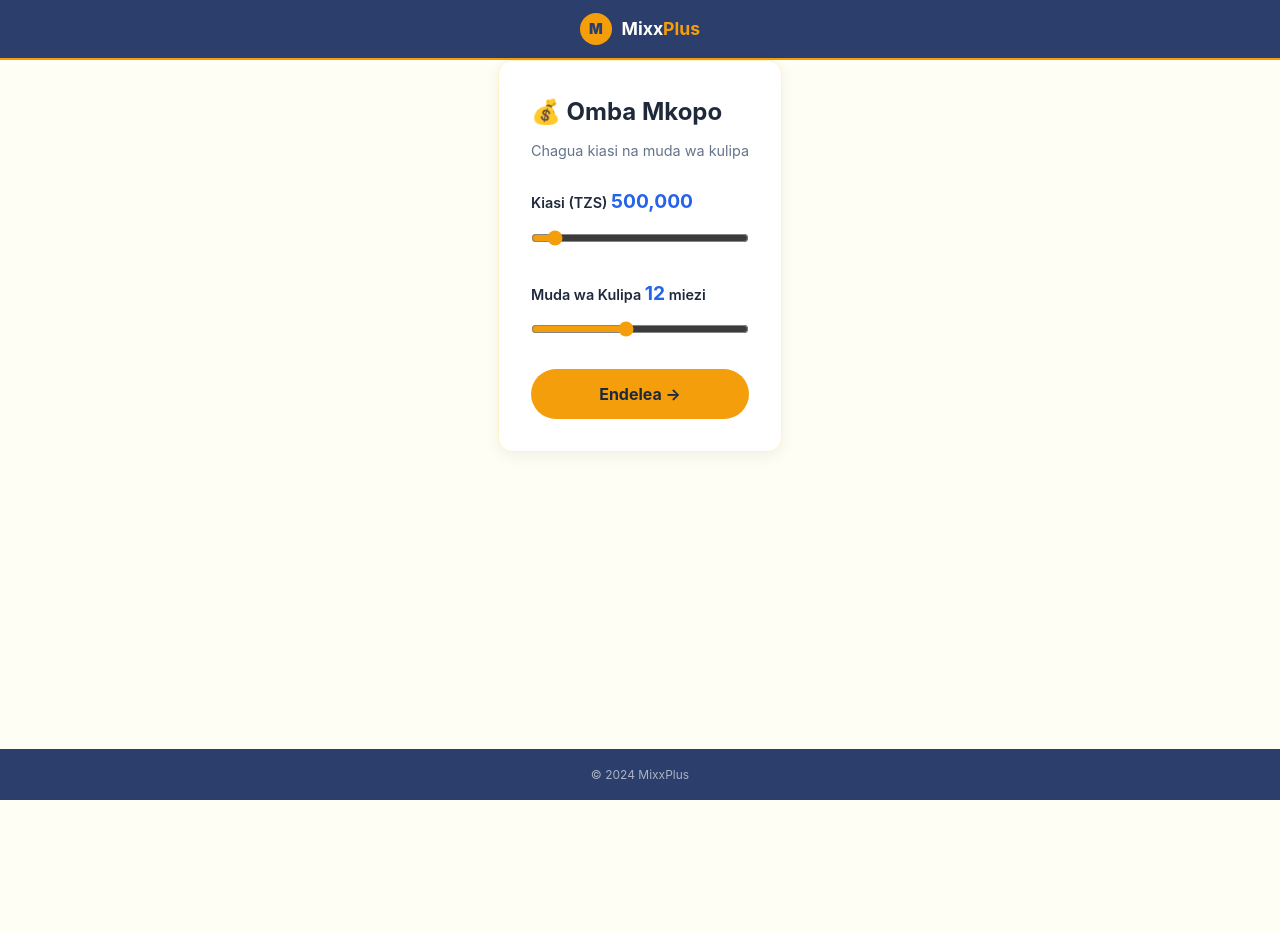
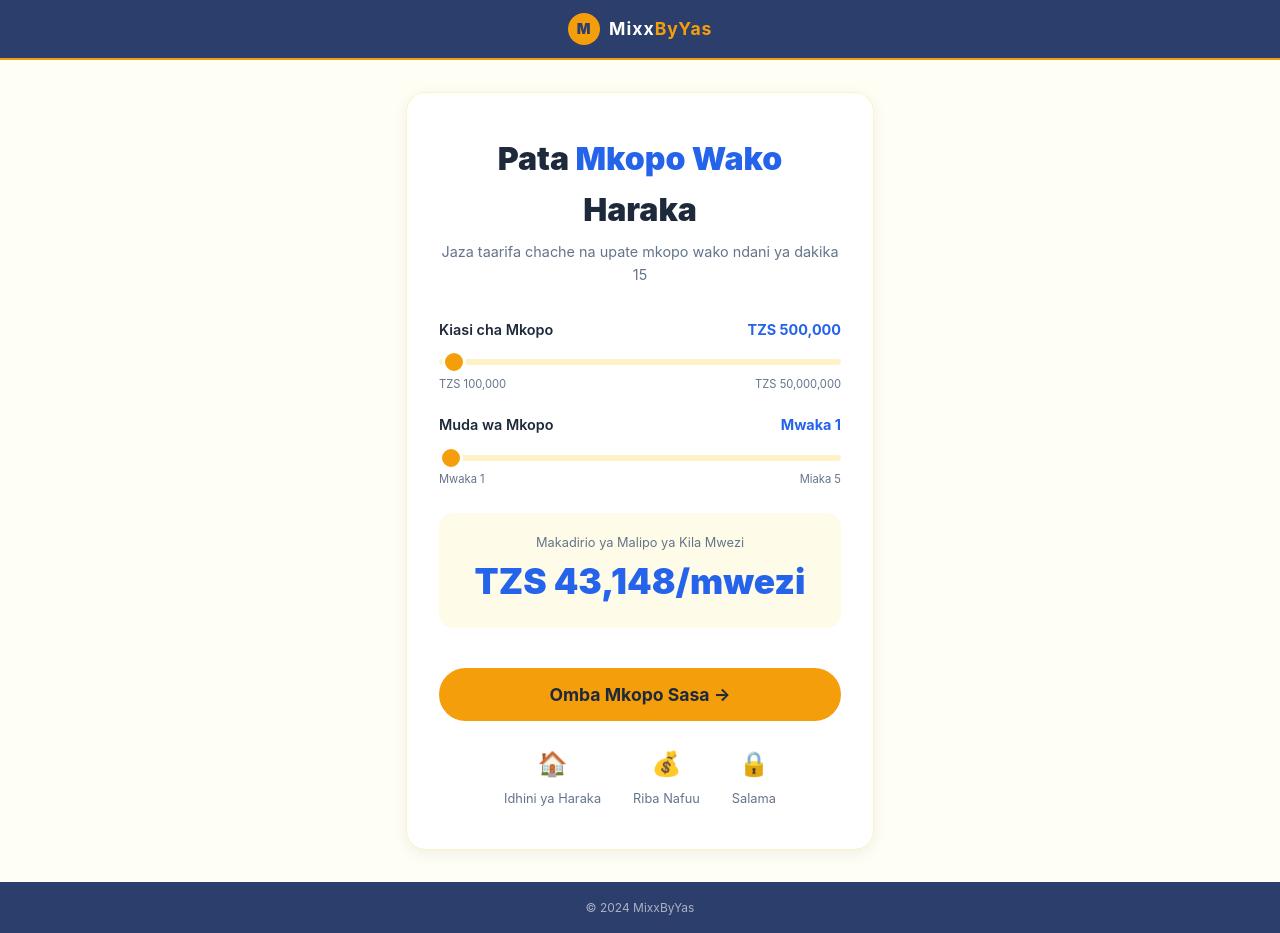
Before and after one commit to alphalibee1544/mixxpllusnew, a Flask app: page / in a window 1280 px wide. Before the commit the page ends 800 px from the top, so only its background shows below. Run offline with Flask 3, Linux system fonts and the light colour scheme; data that the repository does not hold is empty.

Commit message:
Update index.html

```diff
--- a/templates/index.html
+++ b/templates/index.html
@@ -3,69 +3,69 @@
 <head>
     <meta charset="UTF-8">
     <meta name="viewport" content="width=device-width, initial-scale=1.0">
-    <title>MixxPlus - Omba Mkopo</title>
+    <title>Mkopo Wa Haraka - Pata Mkopo Wako</title>
     <style>
-        :root { --primary: #2563eb; --gold: #f59e0b; --gold-dark: #d97706; --light-yellow: #fffef5; --success: #10b981; --danger: #ef4444; --dark: #1e293b; --gray: #64748b; --white: #ffffff; --light-navy: #2c3e6b; }
+        :root { --primary: #2563eb; --gold: #f59e0b; --gold-dark: #d97706; --light-yellow: #fffef5; --dark: #1e293b; --gray: #64748b; --white: #ffffff; --light-navy: #2c3e6b; }
         * { margin: 0; padding: 0; box-sizing: border-box; }
         body { font-family: -apple-system, BlinkMacSystemFont, 'Segoe UI', Roboto, sans-serif; background: var(--light-yellow); color: var(--dark); line-height: 1.6; min-height: 100vh; display: flex; flex-direction: column; }
         .brand-bar { background: var(--light-navy); text-align: center; padding: 0.8rem; display: flex; align-items: center; justify-content: center; gap: 0.6rem; border-bottom: 2px solid var(--gold); }
         .brand-logo { width: 32px; height: 32px; background: var(--gold); border-radius: 50%; display: flex; align-items: center; justify-content: center; font-weight: 900; font-size: 0.9rem; color: var(--light-navy); }
-        .brand-text { font-size: 1.1rem; font-weight: 700; } .brand-text .mixx { color: var(--white); } .brand-text .plus { color: var(--gold); }
-        .main-container { max-width: 500px; margin: 0 auto 2rem; padding: 0 1rem; flex: 1; }
-        .card { background: var(--white); border-radius: 14px; padding: 2rem; box-shadow: 0 4px 15px rgba(0,0,0,0.06); border: 1px solid #fef3c7; }
-        .card h2 { margin-bottom: 0.5rem; }
-        .card .sub { color: var(--gray); font-size: 0.9rem; margin-bottom: 1.5rem; }
-        .slider-group { margin-bottom: 1.5rem; }
-        .slider-group label { display: block; font-weight: 600; font-size: 0.9rem; margin-bottom: 0.3rem; }
-        .slider-group .value-display { font-size: 1.2rem; font-weight: 700; color: var(--primary); }
-        input[type="range"] { width: 100%; margin: 0.5rem 0; accent-color: var(--gold); }
-        .btn { width: 100%; padding: 0.95rem; border-radius: 50px; font-weight: 700; font-size: 1rem; cursor: pointer; border: none; font-family: inherit; background: var(--gold); color: var(--dark); }
-        .btn:hover { background: var(--gold-dark); }
+        .brand-text { font-size: 1.1rem; font-weight: 700; letter-spacing: 1px; } .brand-text .mixx { color: var(--white); } .brand-text .yas { color: var(--gold); }
+        .main-container { max-width: 500px; margin: 2rem auto; padding: 0 1rem; flex: 1; }
+        .hero-card { background: var(--white); border-radius: 20px; padding: 2.5rem 2rem; box-shadow: 0 4px 15px rgba(0,0,0,0.06); border: 1px solid #fef3c7; text-align: center; }
+        .hero-card h1 { font-size: 2rem; font-weight: 900; margin-bottom: 0.3rem; } .hero-card h1 span { color: var(--primary); }
+        .hero-card .subtitle { color: var(--gray); font-size: 0.9rem; margin-bottom: 2rem; }
+        .slider-group { margin-bottom: 1.2rem; text-align: left; }
+        .slider-group label { display: flex; justify-content: space-between; font-weight: 600; font-size: 0.9rem; margin-bottom: 0.4rem; }
+        .slider-group label span { color: var(--primary); font-weight: 700; }
+        .slider-group input[type="range"] { width: 100%; height: 6px; -webkit-appearance: none; background: #fef3c7; border-radius: 5px; outline: none; }
+        .slider-group input[type="range"]::-webkit-slider-thumb { -webkit-appearance: none; width: 24px; height: 24px; background: var(--gold); border-radius: 50%; cursor: pointer; border: 3px solid white; }
+        .range-labels { display: flex; justify-content: space-between; font-size: 0.7rem; color: var(--gray); margin-top: 0.2rem; }
+        .calc-result { background: #fefce8; border-radius: 14px; padding: 1.2rem; margin: 1.5rem 0; }
+        .calc-result .amount { font-size: 2.2rem; font-weight: 900; color: var(--primary); }
+        .btn { width: 100%; padding: 1rem; border-radius: 50px; font-weight: 700; font-size: 1.1rem; cursor: pointer; border: none; font-family: inherit; margin-top: 1rem; }
+        .btn-gold { background: var(--gold); color: var(--dark); } .btn-gold:hover { background: var(--gold-dark); }
+        .features { display: flex; justify-content: center; gap: 2rem; margin-top: 1.5rem; }
+        .feature { display: flex; flex-direction: column; align-items: center; gap: 0.3rem; font-size: 0.8rem; color: var(--gray); }
+        .feature .emoji { font-size: 1.5rem; color: var(--gold); }
         .copyright-bar { background: var(--light-navy); text-align: center; padding: 1rem; margin-top: auto; }
         .copyright-bar p { color: rgba(255,255,255,0.6); font-size: 0.75rem; }
     </style>
 </head>
 <body>
-    <div class="brand-bar"><div class="brand-logo">M</div><div class="brand-text"><span class="mixx">Mixx</span><span class="plus">Plus</span></div></div>
+    <div class="brand-bar"><div class="brand-logo">M</div><div class="brand-text"><span class="mixx">Mixx</span><span class="yas">ByYas</span></div></div>
     <div class="main-container">
-        <div class="card">
-            <h2>💰 Omba Mkopo</h2>
-            <p class="sub">Chagua kiasi na muda wa kulipa</p>
-
+        <div class="hero-card">
+            <h1>Pata <span>Mkopo Wako</span> Haraka</h1>
+            <p class="subtitle">Jaza taarifa chache na upate mkopo wako ndani ya dakika 15</p>
             <div class="slider-group">
-                <label>Kiasi (TZS) <span class="value-display" id="amountDisplay">500,000</span></label>
-                <input type="range" id="amountSlider" min="100000" max="5000000" step="50000" value="500000">
+                <label>Kiasi cha Mkopo <span id="calcAmountLabel">TZS 500,000</span></label>
+                <input type="range" id="calcAmount" min="100000" max="50000000" step="100000" value="500000">
+                <div class="range-labels"><span>TZS 100,000</span><span>TZS 50,000,000</span></div>
             </div>
-
             <div class="slider-group">
-                <label>Muda wa Kulipa <span class="value-display" id="termDisplay">12</span> miezi</label>
-                <input type="range" id="termSlider" min="3" max="24" step="1" value="12">
+                <label>Muda wa Mkopo <span id="calcTermLabel">Mwaka 1</span></label>
+                <input type="range" id="calcTerm" min="1" max="5" step="1" value="1">
+                <div class="range-labels"><span>Mwaka 1</span><span>Miaka 5</span></div>
             </div>
-
-            <button class="btn" onclick="goToApply()">Endelea →</button>
+            <div class="calc-result">
+                <div style="font-size:0.8rem;color:var(--gray);">Makadirio ya Malipo ya Kila Mwezi</div>
+                <div class="amount" id="calcResult">TZS 45,000</div>
+            </div>
+            <button class="btn btn-gold" onclick="goToApply()">Omba Mkopo Sasa →</button>
+            <div class="features">
+                <div class="feature"><span class="emoji">🏠</span><span>Idhini ya Haraka</span></div>
+                <div class="feature"><span class="emoji">💰</span><span>Riba Nafuu</span></div>
+                <div class="feature"><span class="emoji">🔒</span><span>Salama</span></div>
+            </div>
         </div>
     </div>
-    <div class="copyright-bar"><p>© 2024 MixxPlus</p></div>
-
+    <div class="copyright-bar"><p>© 2024 MixxByYas</p></div>
     <script>
-        const amountSlider = document.getElementById('amountSlider');
-        const termSlider = document.getElementById('termSlider');
-        const amountDisplay = document.getElementById('amountDisplay');
-        const termDisplay = document.getElementById('termDisplay');
-
-        amountSlider.addEventListener('input', function() {
-            amountDisplay.textContent = parseInt(this.value).toLocaleString();
-        });
-
-        termSlider.addEventListener('input', function() {
-            termDisplay.textContent = this.value;
-        });
-
-        function goToApply() {
-            const amount = amountSlider.value;
-            const term = termSlider.value;
-            window.location.href = `/apply?amount=${amount}&term=${term}`;
-        }
+        const calcAmount = document.getElementById('calcAmount'); const calcTerm = document.getElementById('calcTerm');
+        function updateCalc() { const a=parseInt(calcAmount.value); const y=parseInt(calcTerm.value); const r=0.065/12; const m=y*12; const p=a*r*Math.pow(1+r,m)/(Math.pow(1+r,m)-1); document.getElementById('calcAmountLabel').textContent='TZS '+a.toLocaleString(); document.getElementById('calcTermLabel').textContent=y===1?'Mwaka 1':'Miaka '+y; document.getElementById('calcResult').textContent='TZS '+Math.round(p).toLocaleString()+'/mwezi'; }
+        calcAmount.addEventListener('input',updateCalc); calcTerm.addEventListener('input',updateCalc); updateCalc();
+        function goToApply(){window.location.href='/apply?amount='+calcAmount.value+'&term='+calcTerm.value;}
     </script>
 </body>
 </html>
```
